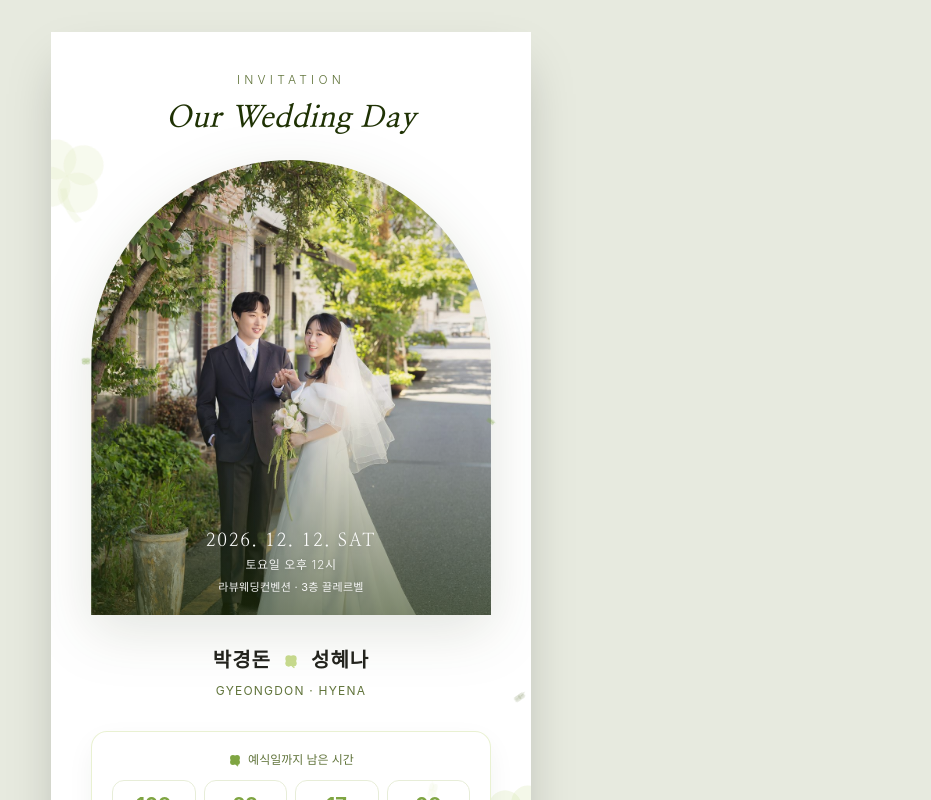
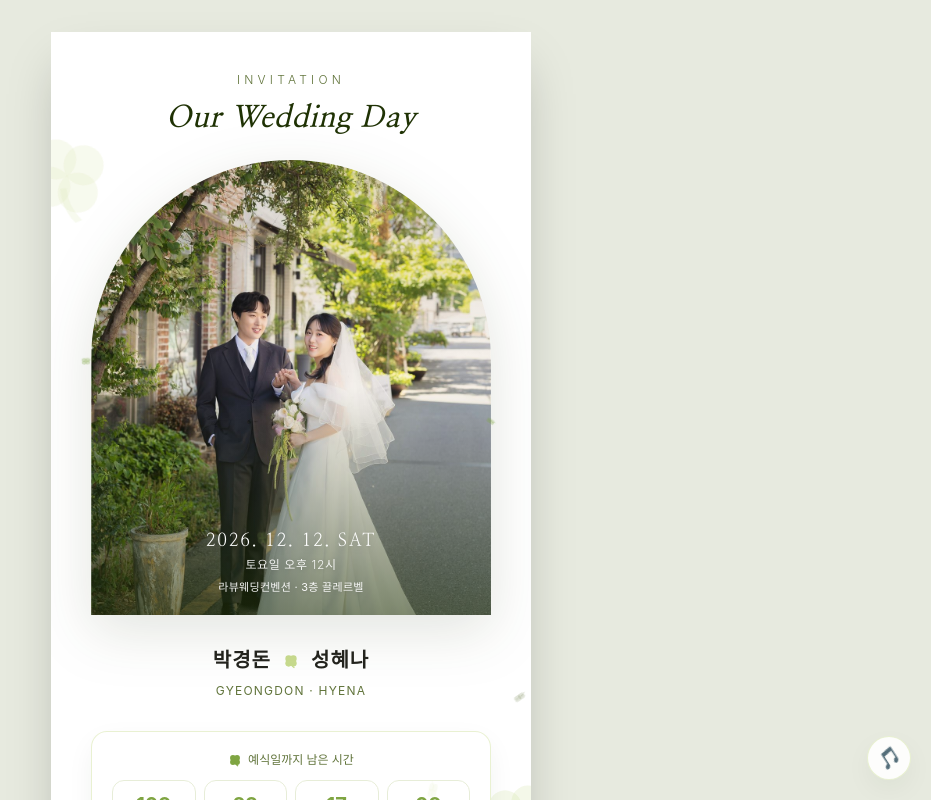
Before and after one commit to hihyena37/invitation, a React (Vite) app: page / in a window 1280 px wide. Shown: the top 800 px of the page, without its empty margins (349-1280 px from the left). Built offline with nearby package versions, Linux system fonts and the light colour scheme; a web font is replaced by a local one.

Commit message:
add music player

```diff
--- a/src/App.jsx
+++ b/src/App.jsx
@@ -9,6 +9,7 @@ import AccountSection from './components/AccountSection';
 import ShareSection from './components/ShareSection';
 import Toast from './components/common/Toast';
 import FloatingClovers from './components/common/FloatingClovers';
+import MusicPlayer from './components/common/MusicPlayer';
 
 /**
  * 모바일 청첩장 메인 애플리케이션 루트 컴포넌트
@@ -33,6 +34,7 @@ export default function App() {
       {/* 480px 모바일 전용 컨테이너 */}
       <main className="w-full max-w-[480px] min-h-screen bg-brand-ivory shadow-2xl overflow-x-hidden relative flex flex-col font-pretendard selection:bg-brand-sand-border/50">
         <FloatingClovers />
+        <MusicPlayer />
 
         {/* 01. 인트로 섹션 (D-Day 타이머 및 메인 스냅) */}
         <HeroSection />
--- /dev/null
+++ b/src/components/common/MusicPlayer.jsx
@@ -0,0 +1,68 @@
+import React, { useRef, useState, useEffect } from 'react';
+
+/**
+ * 배경음악 플레이어 (플로팅 버튼)
+ * - 모바일 브라우저 자동재생 정책 때문에 소리가 있는 자동재생은 대부분 차단됨.
+ * - 그래서 페이지 진입 시 자동재생을 "시도"하고, 브라우저가 막으면
+ *   우측 하단 원형 버튼을 눌러서 재생을 시작하도록 처리한다.
+ * - Opus를 우선 소스로 두고, 구형 브라우저(구형 iOS Safari 등) 호환을 위해
+ *   mp3를 폴백 소스로 함께 제공한다.
+ */
+export default function MusicPlayer() {
+  const audioRef = useRef(null);
+  const [isPlaying, setIsPlaying] = useState(false);
+
+  useEffect(() => {
+    const audio = audioRef.current;
+    if (!audio) return;
+
+    // 진입 시 자동재생 시도 (대부분의 모바일 브라우저에서는 차단되어 catch로 빠짐)
+    const tryAutoplay = async () => {
+      try {
+        await audio.play();
+        setIsPlaying(true);
+      } catch (err) {
+        // 자동재생 차단됨 → 사용자가 버튼을 눌러야 재생 시작
+        setIsPlaying(false);
+      }
+    };
+
+    tryAutoplay();
+  }, []);
+
+  const togglePlay = () => {
+    const audio = audioRef.current;
+    if (!audio) return;
+
+    if (isPlaying) {
+      audio.pause();
+      setIsPlaying(false);
+    } else {
+      audio.play().then(() => setIsPlaying(true)).catch(() => {});
+    }
+  };
+
+  return (
+    <>
+      <audio ref={audioRef} loop preload="auto">
+        <source src="/audio/bgm.opus" type="audio/ogg; codecs=opus" />
+        <source src="/audio/bgm.mp3" type="audio/mpeg" />
+      </audio>
+
+      <button
+        type="button"
+        onClick={togglePlay}
+        aria-label={isPlaying ? '배경음악 정지' : '배경음악 재생'}
+        className="fixed bottom-5 right-5 z-50 w-11 h-11 rounded-full bg-white/90 shadow-soft border border-brand-sand-border/40 flex items-center justify-center active:scale-95 transition-all"
+      >
+        {/* 재생 중이면 음표가 회전, 멈춰있으면 정지 아이콘 느낌으로 */}
+        <span
+          className={`text-lg ${isPlaying ? 'animate-spin' : ''}`}
+          style={{ animationDuration: '3.5s' }}
+        >
+          {isPlaying ? '🎵' : '🔇'}
+        </span>
+      </button>
+    </>
+  );
+}
```
